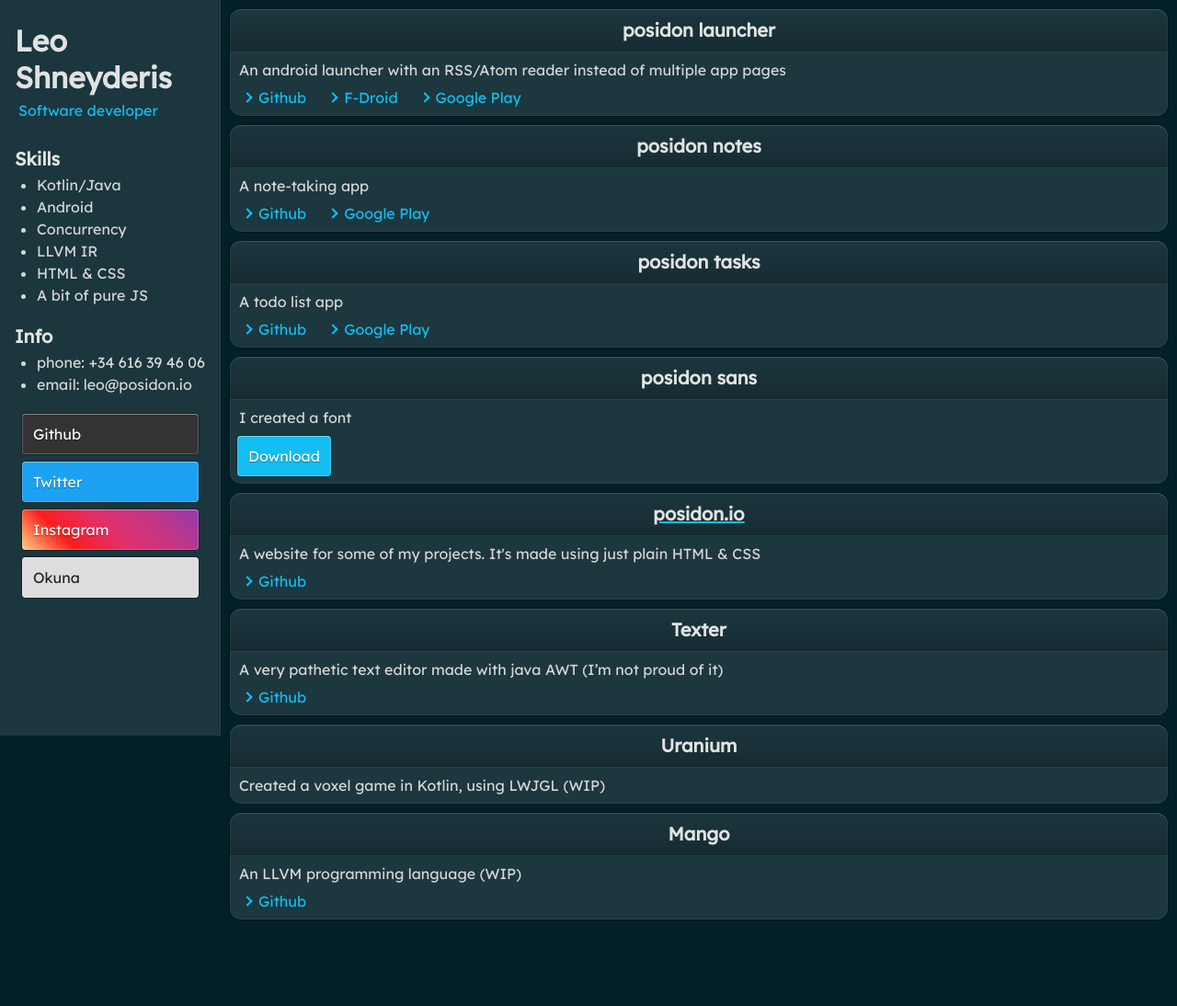
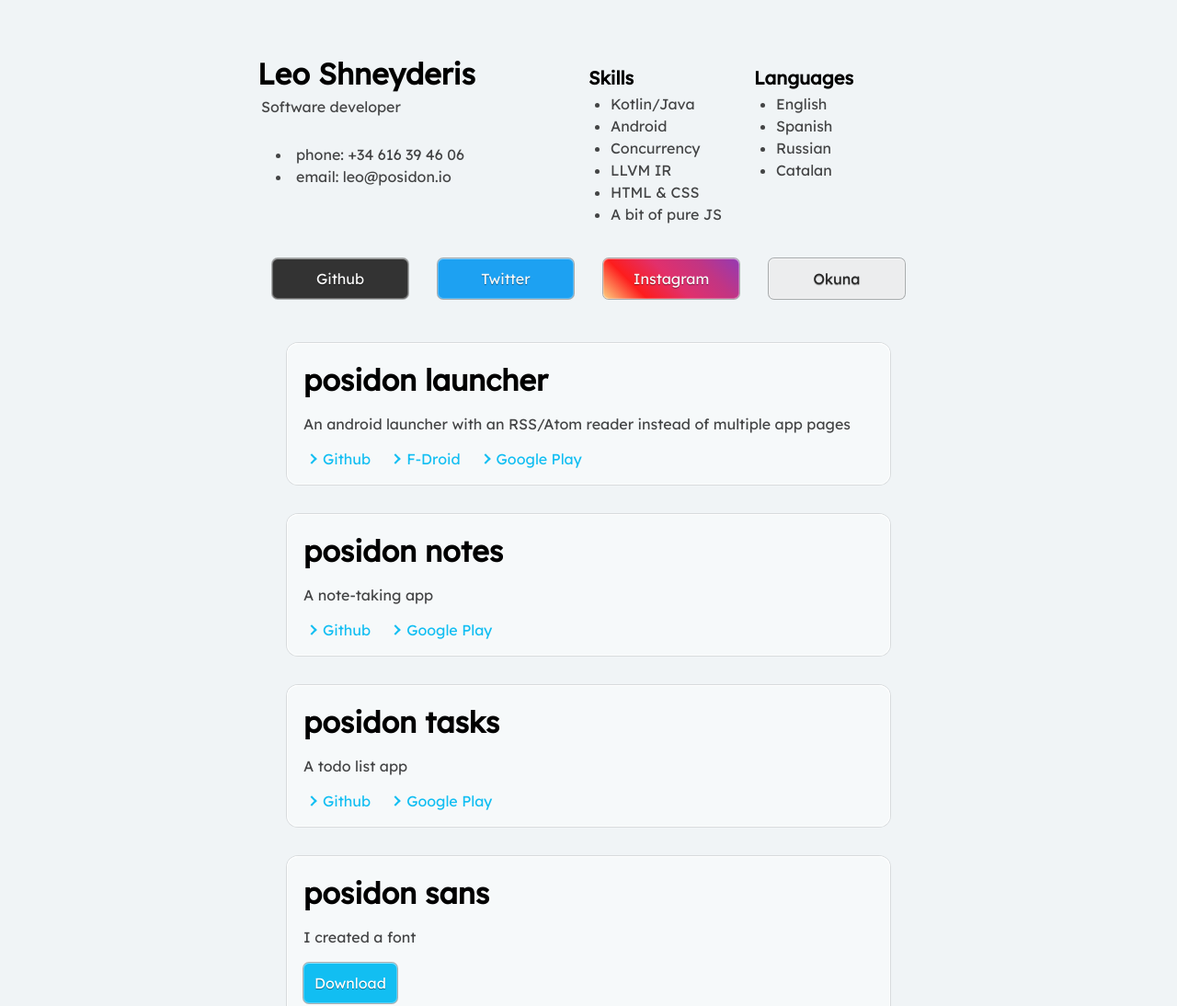
Before and after one commit to leoxshn/leoxshn.github.io, a plain HTML site: page index.html in a window 1280 px wide. Shown: the top 1094 px of the page at 92% size. Before the commit the page ends 1010 px from the top, so only its background shows below. Drawn offline with Linux system fonts and the light colour scheme.

Commit message:
simplified design, crammed languages that I speak in the about me section, added a light mode

```diff
--- a/data.js
+++ b/data.js
@@ -1,8 +1,14 @@
 const json = {
   me: {
     name: "Leo Shneyderis",
-    text: "Software developer",
-    skills: [
+    title: "Software developer",
+    languages:[
+      {name: "English"},
+      {name: "Spanish"},
+      {name: "Russian"},
+      {name: "Catalan"}
+    ],
+    skills:[
       {name: "Kotlin/Java"},
       {name: "Android"},
       {name: "Concurrency"},
@@ -17,51 +23,30 @@ const json = {
     instagram: "leoxshn",
     okuna: "io"
   },
-  experience: [
+  experience:[
     {
       name: "posidon launcher",
       text: "An android launcher with an RSS/Atom reader instead of multiple app pages",
-      links: [
-        {
-          text: "Github",
-          url: "https://github.com/lposidon/posidonLauncher"
-        },
-        {
-          text: "F-Droid",
-          url: "https://f-droid.org/en/packages/posidon.launcher"
-        },
-        {
-          text: "Google Play",
-          url: "https://play.google.com/store/apps/details?id=posidon.launcher"
-        }
+      links:[
+        {text: "Github", url: "https://github.com/lposidon/posidonLauncher"},
+        {text: "F-Droid", url: "https://f-droid.org/en/packages/posidon.launcher"},
+        {text: "Google Play", url: "https://play.google.com/store/apps/details?id=posidon.launcher"}
       ]
     },
     {
       name: "posidon notes",
       text: "A note-taking app",
-      links: [
-        {
-          text: "Github",
-          url: "https://github.com/lposidon/posidonNotes"
-        },
-        {
-          text: "Google Play",
-          url: "https://play.google.com/store/apps/details?id=posidon.notes"
-        }
+      links:[
+        {text: "Github", url: "https://github.com/lposidon/posidonNotes"},
+        {text: "Google Play", url: "https://play.google.com/store/apps/details?id=posidon.notes"}
       ]
     },
     {
       name: "posidon tasks",
       text: "A todo list app",
-      links: [
-        {
-          text: "Github",
-          url: "https://github.com/leoxshn/posidonTasks"
-        },
-        {
-          text: "Google Play",
-          url: "https://play.google.com/store/apps/details?id=posidon.tasks"
-        }
+      links:[
+        {text: "Github", url: "https://github.com/leoxshn/posidonTasks"},
+        {text: "Google Play", url: "https://play.google.com/store/apps/details?id=posidon.tasks"}
       ]
     },
     {
@@ -73,21 +58,15 @@ const json = {
       name: "posidon.io",
       text: "A website for some of my projects. It's made using just plain HTML & CSS",
       url: "https://posidon.io",
-      links: [
-        {
-          text: "Github",
-          url: "https://github.com/lposidon/posidon.io"
-        }
+      links:[
+        {text: "Github", url: "https://github.com/lposidon/posidon.io"}
       ]
     },
     {
       name: "Texter",
       text: "A very pathetic text editor made with java AWT (I’m not proud of it)",
-      links: [
-        {
-          text: "Github",
-          url: "https://github.com/leoxshn/texter_old"
-        }
+      links:[
+        {text: "Github", url: "https://github.com/leoxshn/texter_old"}
       ]
     },
     {
@@ -97,11 +76,8 @@ const json = {
     {
       name: "Mango",
       text: "An LLVM programming language (WIP)",
-      links: [
-        {
-          text: "Github",
-          url: "https://github.com/leoxshn/mangoLang_kt"
-        }
+      links:[
+        {text: "Github", url: "https://github.com/leoxshn/mangoLang_kt"}
       ]
     }
   ]
--- a/index.html
+++ b/index.html
@@ -6,14 +6,18 @@
 <link rel="icon" href="favicon.png">
 <meta name="theme-color" content="#8833ff">
 <meta name="viewport" content="width=device-width, initial-scale=1, shrink-to-fit=no">
+<div id=me>
+  <div id=column1></div>
+  <div id=skillColumn>
+    <h3>Skills</h3>
+    <ul id=skills></ul>
+  </div>
+  <div id=langColumn>
+    <h3>Languages</h3>
+    <ul id=languages></ul>
+  </div>
+</div>
+<div id=links></div>
 <div id=experience></div>
-<div id=me>
-  <h1 id=name></h1>
-  <p id=about></p>
-  <h3>Skills</h3>
-  <ul id=skills></ul>
-  <h3>Info</h3>
-  <ul id=info></ul>
-</div>
 <script src=./data.js></script>
 <script src=./loader.js></script>
--- a/loader.js
+++ b/loader.js
@@ -1,15 +1,28 @@
 
-const nameText = document.getElementById("name");
-const aboutText = document.getElementById("about");
+const me = document.getElementById("me");
+const column1 = document.getElementById("column1");
 const skills = document.getElementById("skills");
-const info = document.getElementById("info");
-const me = document.getElementById("me");
+const languages = document.getElementById("languages");
+const links = document.getElementById("links");
 
 const experienceDiv = document.getElementById("experience");
 
 function loadMe () {
-  nameText.innerText = json.me.name;
-  aboutText.innerText = json.me.text;
+
+  column1.innerHTML = "";
+
+  column1.innerHTML += `<h1 id=name>${json.me.name}</h1><p id=title>${json.me.title}</p><ul id=info>`;
+
+  function addInfoIfNotNull (name, x) {
+    if (x) {
+      column1.innerHTML += `<li>${name}: ${x}</li>`
+    }
+  }
+
+  addInfoIfNotNull("phone", json.me.phone);
+  addInfoIfNotNull("email", json.me.email);
+
+  column1.innerHTML += `</ul>`;
 
   skills.innerHTML = "";
   for (var i = 0; i < json.me.skills.length; i++) {
@@ -17,23 +30,20 @@ function loadMe () {
     skills.innerHTML += `<li>${s.name}</li>`;
   }
 
-  info.innerHTML = "";
-  function addInfoIfNotNull (name, x) {
-    if (x) {
-      info.innerHTML += `<li>${name}: ${x}</li>`
-    }
+  languages.innerHTML = "";
+  for (var i = 0; i < json.me.languages.length; i++) {
+    let s = json.me.languages[i];
+    languages.innerHTML += `<li>${s.name}</li>`;
   }
-
-  addInfoIfNotNull("phone", json.me.phone);
-  addInfoIfNotNull("email", json.me.email);
 
   let github = json.me.github;
   let twitter = json.me.twitter;
   let instagram = json.me.instagram;
   let okuna = json.me.okuna;
 
+  links.innerHTML = "";
   function addButton (type, link, name) {
-    me.innerHTML += `<a href=${link} class=${type}>${name}</a>`;
+    links.innerHTML += `<a href=${link} class=${type}>${name}</a>`;
   }
 
   if (github) addButton("github", `https://github.com/${github}`, "Github");
--- a/style.css
+++ b/style.css
@@ -1,35 +1,22 @@
 @import url('https://fonts.googleapis.com/css2?family=Lexend+Deca&display=swap');
 *{margin:0;padding:0;top:0;left:0;color:var(--base-fg);}a{color:var(--accent);text-decoration-color:var(--accent);}:root{background:var(--base-bg);
+  margin-left: auto;
+  margin-right: auto;
+  max-width: 720px;
+
   font-family: 'Lexend Deca', sans-serif;
   --base-bg: #022028;
   --base-fg: #d5d6d7;
   --accent: #12bef2;
   --border-color: rgba(0, 0, 0, .3);
 
+  --strong-fg: #e1e2e3;
+
   --card-radius: 12px;
-  --card-padding: 10px;
-  --card-margin: 10px;
+  --card-padding: 18px;
+  --card-margin: 32px;
 
   --me-width: 240px;
-}
-
-#me {
-  width: var(--me-width);
-  height: 100%;
-  position: fixed;
-  background-color: rgba(255, 255, 255, .1);
-  background-clip: padding-box;
-  box-shadow: inset -1px 0 rgba(255, 255, 255, .06),
-              1px 0 var(--border-color);
-  padding-left: 16px;
-  box-sizing: border-box;
-  overflow-y: auto;
-  scrollbar-width: none;
-}
-
-#experience {
-  margin-left: var(--me-width);
-  width: calc(100% - var(--me-width));
 }
 
 .card {
@@ -43,14 +30,10 @@
 }
 
 .card h3 {
-  color: #e1e2e3;
-  font-size: 20px;
-  text-align: center;
-  padding: var(--card-padding);
-  border-bottom: 1px solid var(--border-color);
-  box-shadow: 0 1px rgba(255, 255, 255, .06);
-  border-radius: var(--card-radius) var(--card-radius) 0 0;
-  background-image: linear-gradient(to top, rgba(0, 0, 0, .2), transparent);
+  color: var(--strong-fg);
+  font-size: 32px;
+  padding-top: 20px;
+  padding-left: var(--card-padding);
 }
 
 .card p {
@@ -61,13 +44,16 @@
   display: inline-block;
   padding: var(--card-padding);
   padding-top: 0;
+  padding-right: 0;
   margin-left: 5px;
   font-size: 16px;
-  text-decoration: none;
+  text-decoration: underline;
+  text-decoration-color: transparent;
+  transition: text-decoration-color .3s;
 }
 
 .card .link:hover {
-  text-decoration: underline;
+  text-decoration-color: var(--accent);
 }
 
 .card .link:before {
@@ -82,38 +68,47 @@
   margin-right: 8px;
 }
 
-.file-button, #me a {
+.file-button, #links a {
   text-decoration: none;
   display: inline-block;
-  margin: 8px;
-  border-radius: calc(var(--card-radius) - 8px);
+  border-radius: 6px;
   box-shadow: inset 0 1px rgba(255, 255, 255, .28),
               inset 0 0 0 1px rgba(255, 255, 255, .2),
               0 0 0 1px var(--border-color);
   text-shadow: 0 1px rgba(0, 0, 0, .2),
                0 1px 1px rgba(0, 0, 0, .26);
   padding: var(--card-radius);
+  text-align: center;
 }
 
 .file-button {
   background-color: var(--accent);
   color: #ffffff;
+  margin: var(--card-padding);
   margin-top: 0;
 }
 
-#me a {
-  display: block;
-  margin-right: calc(16px + 8px);
+#me {
+  display: flex;
+}
+
+#me #column1 {
+  flex: 50%;
+  margin-top: 60px;
+}
+
+#skillColumn, #langColumn {
+  margin-top: 72px;
+  flex: 25%;
 }
 
 #me #name {
-  color: #e1e2e3;
-  margin-top: 24px;
+  color: var(--strong-fg);
   font-size: 32px;
 }
 
-#me #about {
-  color: var(--accent);
+#me #title {
+  color: var(--base-fg);
   margin: 4px;
   font-size: 16px;
   line-height: 24px;
@@ -121,7 +116,7 @@
 }
 
 #me h3 {
-  color: #e1e2e3;
+  color: var(--strong-fg);
   font-size: 20px;
 }
 
@@ -136,23 +131,60 @@
   line-height: 24px;
 }
 
-#me .github {
+#links {
+  display: flex;
+}
+
+#links a {
+  flex: 25%;
+  margin: 16px;
+}
+
+.github {
   background-color: #333;
   color: #fafafa;
 }
 
-#me .twitter {
+.twitter {
   background-color: #1da1f2;
   color: #f5f8fa;
 }
 
-#me .instagram {
+.instagram {
   background-image: linear-gradient(-135deg, #933ab4, #c13584, #e1306c, #fd1d1d, #fed080);
   color: #fafafa;
 }
 
-#me .okuna {
-  background-color: #dddddd;
+.okuna {
+  background-color: #dcddde;
   color: #252525;
   text-shadow: none;
 }
+
+@media screen and (prefers-color-scheme: light) {
+
+  :root {
+    --base-bg: #f0f4f6;
+    --base-fg: #434445;
+    --accent: #12bef2;
+    --border-color: rgba(0, 0, 0, .1);
+    --strong-fg: #000000;
+  }
+
+  .card {
+    background-color: rgba(255, 255, 255, .4);
+    box-shadow: inset 0 1px rgba(255, 255, 255, .7),
+                inset 0 0 0 1px rgba(255, 255, 255, .7),
+                0 0 0 1px var(--border-color);
+  }
+
+  .okuna {
+    background-color: #ecedee;
+  }
+
+  .file-button, #links a {
+    box-shadow: inset 0 1px rgba(255, 255, 255, .3),
+                inset 0 0 0 1px rgba(255, 255, 255, .28),
+                0 0 0 1px rgba(0, 0, 0, .3);
+  }
+}
```
